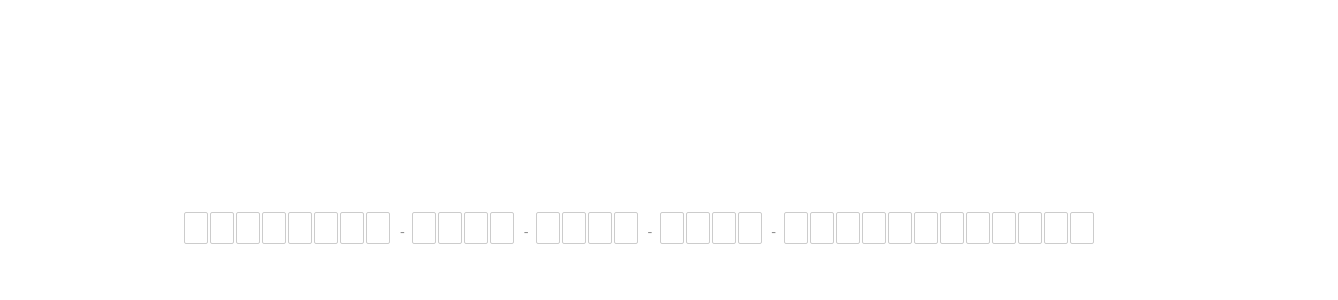
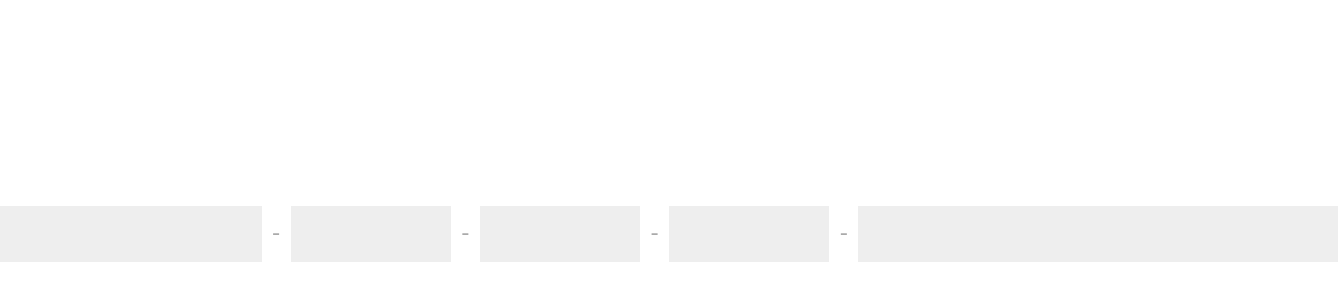
Before and after one commit to husnulhamidiah/uuidle, a Svelte app: page / in a window 1280 px wide. Shown: the part 186-486 px from the top of the page, 1338 px wide, since content can reach past the window. Built offline with nearby package versions, Linux system fonts and the light colour scheme.

Commit message:
Revamp UI

```diff
--- a/src/App.svelte
+++ b/src/App.svelte
@@ -6,82 +6,47 @@
   let history = [];
   let finished = false;
 
+  let input = '';
+
+  const GROUPS = [8, 4, 4, 4, 12];
   const TOTAL = 32;
-  const GROUPS = [8, 4, 4, 4, 12];
-
-  let chars = Array(TOTAL).fill('');
-  let inputs = [];
 
   onMount(() => {
     target = generateUUID().toUpperCase();
     console.log('Target UUID:', target);
   });
 
-  function getFlatValue() {
-    return chars.join('');
+  function normalize(value) {
+    return value.toUpperCase().replace(/[^A-F0-9]/g, '').slice(0, TOTAL);
   }
 
-  function handleInput(e, i) {
-    let val = e.target.value.toUpperCase();
-
-    // strip non-hex + dashes
-    val = val.replace(/[^A-F0-9]/g, '');
-
-    if (!val) {
-      chars[i] = '';
-      return;
+  function handleInput(e) {
+    input = normalize(e.target.value);
   }
 
-    // handle paste / multi-char
-    for (let j = 0; j < val.length && i + j < TOTAL; j++) {
-      chars[i + j] = val[j];
-    }
-
-    moveCursor(i + val.length);
-  }
-
-  function handleKey(e, i) {
-    if (e.key === 'Backspace') {
-      if (chars[i]) {
-        chars[i] = '';
-      } else if (i > 0) {
-        moveCursor(i - 1);
-      }
-    }
-
-    if (e.key === 'ArrowLeft' && i > 0) {
-      moveCursor(i - 1);
-    }
-
-    if (e.key === 'ArrowRight' && i < TOTAL - 1) {
-      moveCursor(i + 1);
-    }
-
-    if (e.key === 'Enter') {
-      submitGuess();
-    }
-  }
-
-  function moveCursor(i) {
-    if (i < 0 || i >= TOTAL) return;
-    inputs[i]?.focus();
+  function handleKey(e) {
+    if (e.key === 'Enter') submitGuess();
   }
 
   function submitGuess() {
-    if (finished) return;
+    if (finished || input.length !== TOTAL) return;
 
-    const guess = getFlatValue();
-    if (guess.length !== TOTAL) return;
-
-    const result = evaluateGuess(guess, target);
+    const result = evaluateGuess(input, target);
     history = [...history, result];
 
-    if (guess === target) {
-      finished = true;
+    if (input === target) finished = true;
+
+    input = '';
   }
 
-    chars = Array(TOTAL).fill('');
-    moveCursor(0);
+  function splitGroupsFromString(str) {
+    return [
+      str.slice(0, 8),
+      str.slice(8, 12),
+      str.slice(12, 16),
+      str.slice(16, 20),
+      str.slice(20)
+    ];
   }
 
   function splitGroups(row) {
@@ -95,21 +60,6 @@
       chars.slice(20)
     ];
   }
-
-	function handlePaste(e, startIndex) {
-		e.preventDefault();
-
-		let text = e.clipboardData.getData('text').toUpperCase();
-
-		// remove dashes and anything invalid
-		text = text.replace(/[^A-F0-9]/g, '');
-
-		for (let i = 0; i < text.length && startIndex + i < TOTAL; i++) {
-			chars[startIndex + i] = text[i];
-		}
-
-		moveCursor(Math.min(startIndex + text.length, TOTAL - 1));
-	}
 </script>
 
 <style>
@@ -120,16 +70,17 @@
     justify-content: center;
     flex-direction: column;
     font-family: monospace;
+    background: white;
   }
 
   .board {
-    margin-bottom: 20px;
+    margin-bottom: 24px;
   }
 
   .row {
     display: flex;
     align-items: center;
-    margin-bottom: 8px;
+    margin-bottom: 10px;
   }
 
   .group {
@@ -137,20 +88,20 @@
   }
 
   .dash {
-    margin: 0 6px;
-    color: #888;
+    margin: 0 8px;
+    color: #aaa;
+    font-size: 22px;
   }
 
   .cell {
-    width: 24px;
-    height: 32px;
+    width: 40px;
+    height: 56px;
     display: flex;
     align-items: center;
     justify-content: center;
     font-weight: bold;
-    font-size: 16px;
-    border-radius: 4px;
-    margin-right: 2px;
+    font-size: 22px;
+    background: #eee;
   }
 
   .correct {
@@ -168,18 +119,35 @@
     color: white;
   }
 
-  .input-row {
+  .input-wrapper {
+    position: relative;
+  }
+
+  .real-input {
+    position: absolute;
+    opacity: 0;
+    pointer-events: none;
+  }
+
+  .fake-input {
     display: flex;
     align-items: center;
+    cursor: text;
   }
 
-  .char-input {
-    width: 24px;
-    height: 32px;
-    text-align: center;
-    font-size: 16px;
-    margin-right: 2px;
-    text-transform: uppercase;
+  .fake-cell {
+    width: 40px;
+    height: 56px;
+    display: flex;
+    align-items: center;
+    justify-content: center;
+    font-size: 22px;
+    background: #eee;
+    color: black;
+  }
+
+  .fake-cell.active {
+    background: #ddd;
   }
 </style>
 
@@ -191,7 +159,7 @@
           <div class="group">
             {#each group as cell}
               <div class="cell {cell.status}">
-                {cell.char.toUpperCase()}
+                {cell.char}
               </div>
             {/each}
           </div>
@@ -204,22 +172,25 @@
     {/each}
   </div>
 
-  <div class="input-row">
+  <div class="input-wrapper" on:click={() => document.getElementById('real').focus()}>
+    <input
+      id="real"
+      class="real-input"
+      bind:value={input}
+      on:input={handleInput}
+      on:keydown={handleKey}
+      disabled={finished}
+    />
+
+    <div class="fake-input">
       {#each GROUPS as size, gi}
         <div class="group">
           {#each Array(size) as _, ci}
-        {@const index = GROUPS.slice(0, gi).reduce((a, b) => a + b, 0) + ci}
+            {@const index = GROUPS.slice(0, gi).reduce((a,b)=>a+b,0) + ci}
 
-        <input
-					class="char-input"
-					maxlength="32"
-					bind:this={inputs[index]}
-					value={chars[index]}
-					on:input={(e) => handleInput(e, index)}
-					on:keydown={(e) => handleKey(e, index)}
-					on:paste={(e) => handlePaste(e, index)}
-					disabled={finished}
-				/>
+            <div class="fake-cell {index === input.length ? 'active' : ''}">
+              {input[index] || ''}
+            </div>
           {/each}
         </div>
 
@@ -228,6 +199,7 @@
         {/if}
       {/each}
     </div>
+  </div>
 
   {#if finished}
     <p>🎉 Correct! UUID guessed.</p>
```
Lines whose indentation alone changed are shown as unchanged.
